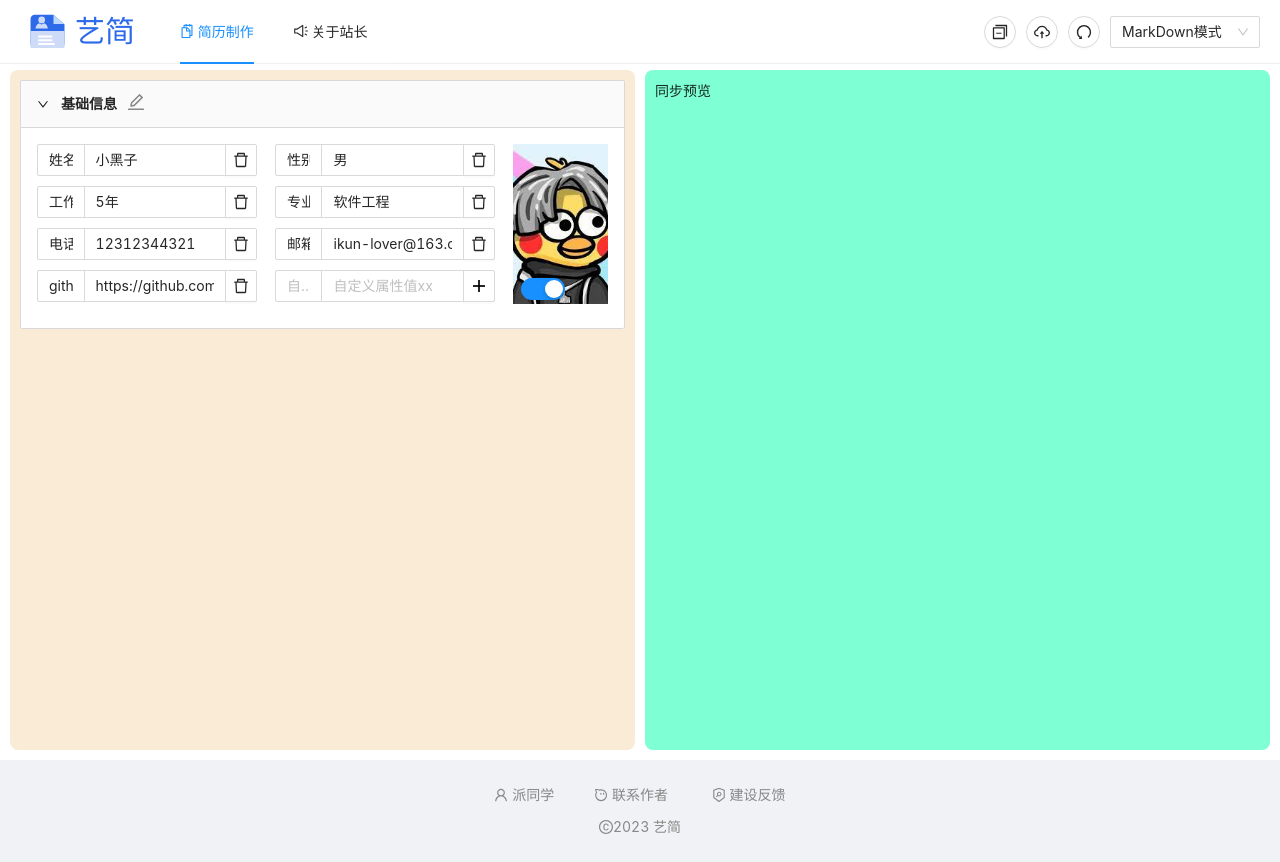
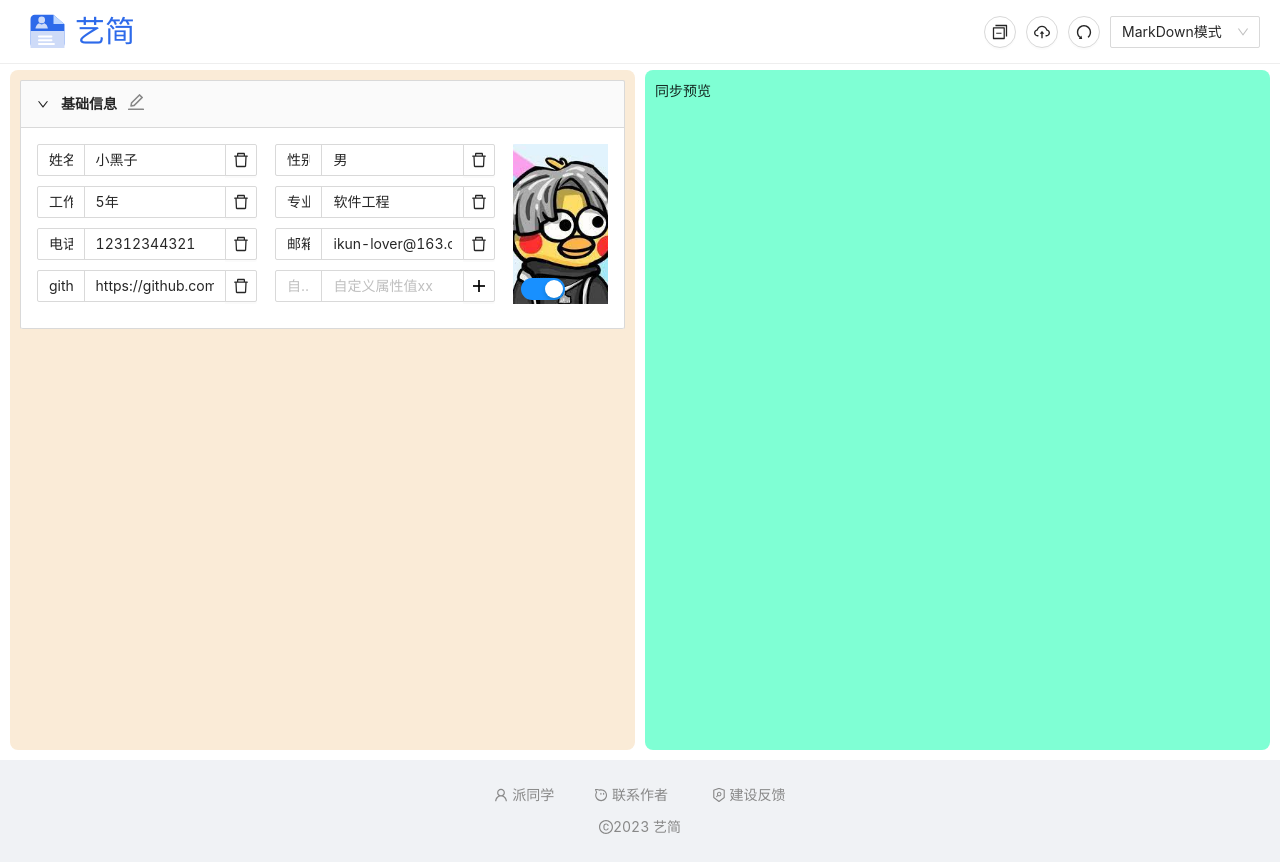
Before and after one commit to pdxjie/resume-online, a Vue app: page /#/resume in a window 1280 px wide. Built offline with nearby package versions, Linux system fonts and the light colour scheme; a web font is replaced by a local one; what hevue-img-preview would draw is missing.

Commit message:
fix: 暂时隐藏菜单路由

```diff
--- a/src/views/layout/TopMenu.vue
+++ b/src/views/layout/TopMenu.vue
@@ -75,21 +75,21 @@ export default defineComponent({
             <img :src="resumeLogo" alt="">
             <span class="web-title">艺简</span>
           </div>
-          <a-menu
-            v-if="width > 1000"
-            :selectedKeys="[$route.path]"
-            :default-selected-keys="['1']"
-            theme="light"
-            @click="menuClick"
-            mode="horizontal"
-            :style="{ lineHeight: '64px' }"
-          >
-            <a-menu-item v-for="menu in filterMenu" :key="menu.path">
-              <!-- .vue -->
-              <component :is="$icons[menu.meta.icon]" />
-              {{ menu.meta.title }}
-            </a-menu-item>
-          </a-menu>
+<!--          <a-menu-->
+<!--            v-if="width > 1000"-->
+<!--            :selectedKeys="[$route.path]"-->
+<!--            :default-selected-keys="['1']"-->
+<!--            theme="light"-->
+<!--            @click="menuClick"-->
+<!--            mode="horizontal"-->
+<!--            :style="{ lineHeight: '64px' }"-->
+<!--          >-->
+<!--            <a-menu-item v-for="menu in filterMenu" :key="menu.path">-->
+<!--              &lt;!&ndash; .vue &ndash;&gt;-->
+<!--              <component :is="$icons[menu.meta.icon]" />-->
+<!--              {{ menu.meta.title }}-->
+<!--            </a-menu-item>-->
+<!--          </a-menu>-->
         </div>
       </div>
       <div>
```
